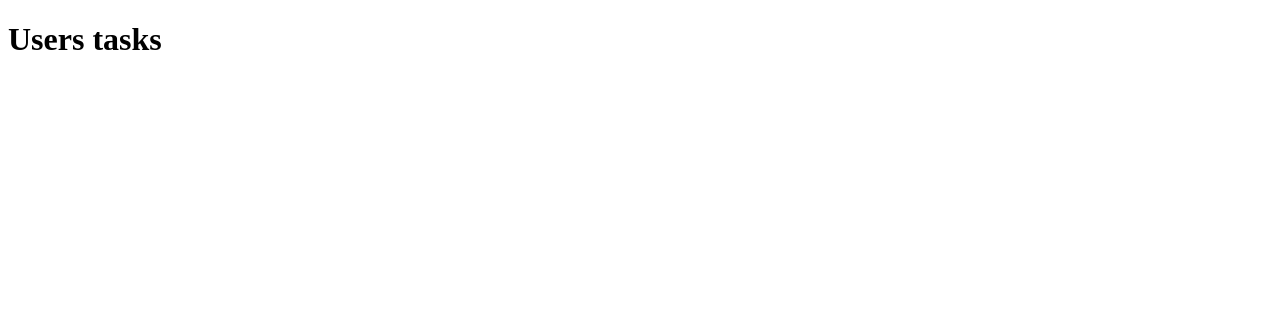
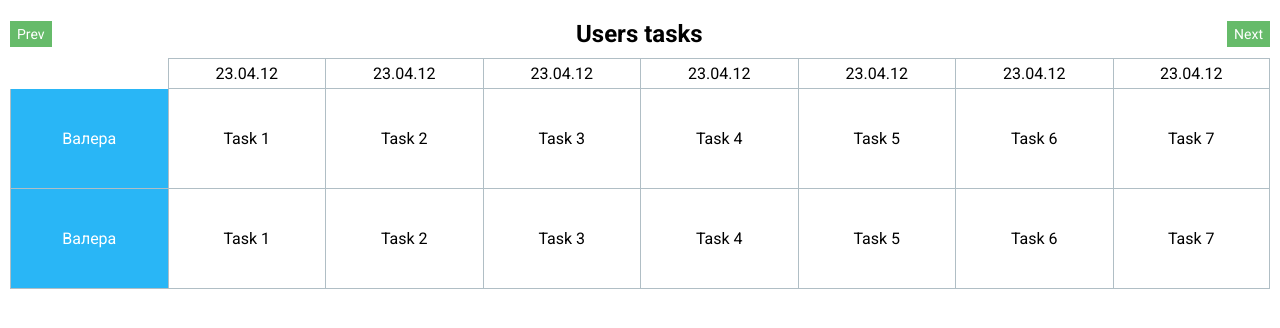
Before and after one commit to penguin-astronaut/rs-tasks, a website built with webpack: page public/index.html in a window 1280 px wide. Built offline with nearby package versions, Linux system fonts and the light colour scheme.

Commit message:
feat: tasks table

```diff
--- a/public/index.html
+++ b/public/index.html
@@ -8,8 +8,84 @@
     />
     <meta http-equiv="X-UA-Compatible" content="ie=edge" />
     <title>Users Tasks</title>
+
+    <link rel="preconnect" href="https://fonts.googleapis.com" />
+    <link rel="preconnect" href="https://fonts.gstatic.com" crossorigin />
+    <link
+      href="https://fonts.googleapis.com/css2?family=Roboto:wght@400;700&display=swap"
+      rel="stylesheet"
+    />
   </head>
   <body>
-    <h1>Users tasks</h1>
+    <div class="tasks-table">
+      <div class="tasks-table__header">
+        <button class="tasks-table__button tasks-table__button--prev">
+          Prev
+        </button>
+        <h2 class="tasks-table__title">Users tasks</h2>
+        <button class="tasks-table__button tasks-table__button--next">
+          Next
+        </button>
+      </div>
+      <div class="tasks-table__body">
+        <div class="tasks-table-header-row">
+          <div class="tasks-table-header-row__cell">23.04.12</div>
+          <div class="tasks-table-header-row__cell">23.04.12</div>
+          <div class="tasks-table-header-row__cell">23.04.12</div>
+          <div class="tasks-table-header-row__cell">23.04.12</div>
+          <div class="tasks-table-header-row__cell">23.04.12</div>
+          <div class="tasks-table-header-row__cell">23.04.12</div>
+          <div class="tasks-table-header-row__cell">23.04.12</div>
+        </div>
+        <div class="tasks-table__row">
+          <div class="tasks-table__cell tasks-table__cell--head">Валера</div>
+          <div class="tasks-table__cell">
+            <div class="tasks-table__task">Task 1</div>
+          </div>
+          <div class="tasks-table__cell">
+            <div class="tasks-table__task">Task 2</div>
+          </div>
+          <div class="tasks-table__cell">
+            <div class="tasks-table__task">Task 3</div>
+          </div>
+          <div class="tasks-table__cell">
+            <div class="tasks-table__task">Task 4</div>
+          </div>
+          <div class="tasks-table__cell">
+            <div class="tasks-table__task">Task 5</div>
+          </div>
+          <div class="tasks-table__cell">
+            <div class="tasks-table__task">Task 6</div>
+          </div>
+          <div class="tasks-table__cell">
+            <div class="tasks-table__task">Task 7</div>
+          </div>
+        </div>
+        <div class="tasks-table__row">
+          <div class="tasks-table__cell tasks-table__cell--head">Валера</div>
+          <div class="tasks-table__cell">
+            <div class="tasks-table__task">Task 1</div>
+          </div>
+          <div class="tasks-table__cell">
+            <div class="tasks-table__task">Task 2</div>
+          </div>
+          <div class="tasks-table__cell">
+            <div class="tasks-table__task">Task 3</div>
+          </div>
+          <div class="tasks-table__cell">
+            <div class="tasks-table__task">Task 4</div>
+          </div>
+          <div class="tasks-table__cell">
+            <div class="tasks-table__task">Task 5</div>
+          </div>
+          <div class="tasks-table__cell">
+            <div class="tasks-table__task">Task 6</div>
+          </div>
+          <div class="tasks-table__cell">
+            <div class="tasks-table__task">Task 7</div>
+          </div>
+        </div>
+      </div>
+    </div>
   </body>
 </html>
--- /dev/null
+++ b/src/assets/style.scss
@@ -0,0 +1,8 @@
+* {
+  margin: 0;
+  padding: 0;
+  box-sizing: border-box;
+  font-family: 'Roboto', sans-serif;
+}
+
+@import "tasks-table";
--- /dev/null
+++ b/src/assets/tasks-table.scss
@@ -0,0 +1,64 @@
+.tasks-table {
+  margin: 10px;
+
+  &__header {
+    display: flex;
+    justify-content: space-between;
+    align-items: center;
+    padding: 10px 0;
+  }
+
+  &-header-row {
+    display: grid;
+    grid-template-columns: repeat(8, 1fr);
+
+    &__cell {
+      padding: 5px 8px;
+      text-align: center;
+      border: 1px solid #B0BEC5;
+      border-right: none;
+      &:first-child {
+        grid-column-start: 2;
+        grid-column-end: 3;
+      }
+      &:last-child {
+        border-right: 1px solid #B0BEC5;
+      }
+    }
+  }
+
+  &__row {
+    display: grid;
+    grid-template-columns: repeat(8, 1fr);
+    grid-auto-rows: 100px;
+    &:first-child {
+      border-top: 1px solid #B0BEC5;
+    }
+  }
+
+  &__cell {
+    display: flex;
+    align-items: center;
+    justify-content: center;
+    border-left: 1px solid #B0BEC5;
+    border-bottom: 1px solid #B0BEC5;
+    &:last-child {
+      border-right: 1px solid #B0BEC5;
+    }
+
+    &--head {
+      background: #29B6F6;
+      color: #fff;
+    }
+  }
+
+  &__button {
+    padding: 5px 7px;
+    background: #66BB6A;
+    border: none;
+    outline: none;
+    color: #fff;
+    font-size: 14px;
+    cursor: pointer;
+  }
+}
--- a/src/index.ts
+++ b/src/index.ts
@@ -1 +1 @@
-console.log('hello');
+import './assets/style.scss';
```
